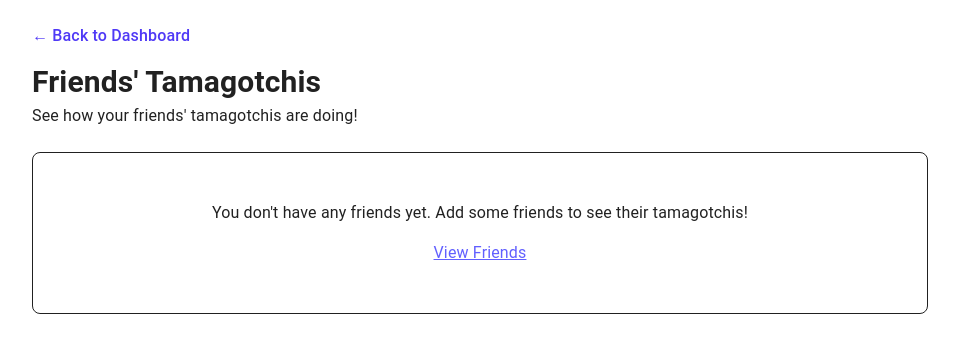
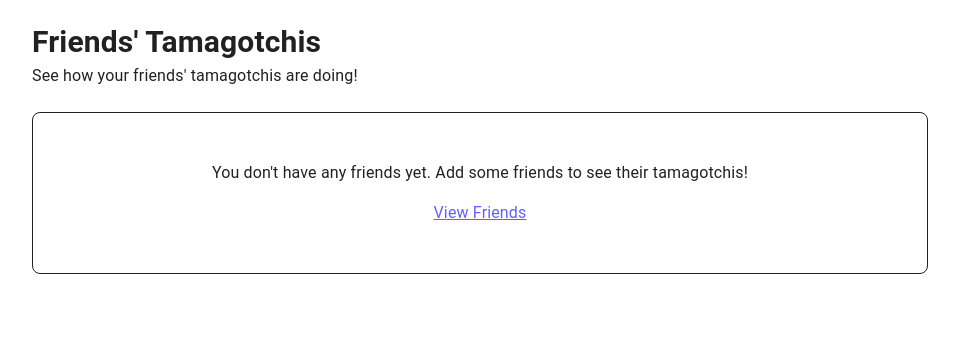
Before and after one commit to Niraaj-Rajalingam/MEARN, a Next.js app: page /friends/1/tamagotchis in a window 1280 px wide. Shown: the top 352 px of the page, without its empty margins (160-1119 px from the left). Built offline with nearby package versions, Linux system fonts and the light colour scheme; no server answers; the database is empty.

Commit message:
remove back button in genertic home page

```diff
--- a/app/friends/[user_uuid]/tamagotchis/page.tsx
+++ b/app/friends/[user_uuid]/tamagotchis/page.tsx
@@ -107,12 +107,7 @@
       <div className="max-w-4xl mx-auto space-y-6">
         {/* Header */}
         <div className="space-y-4">
-          <Link
-            href={`/dashboard/${userUuid}`}
-            className="inline-flex items-center text-indigo-600 hover:text-indigo-700 font-medium"
-          >
-            ← Back to Dashboard
-          </Link>
+
           <div>
             <h1 className="text-3xl font-bold">Friends' Tamagotchis</h1>
             <p className="text-muted-foreground mt-1">
```
